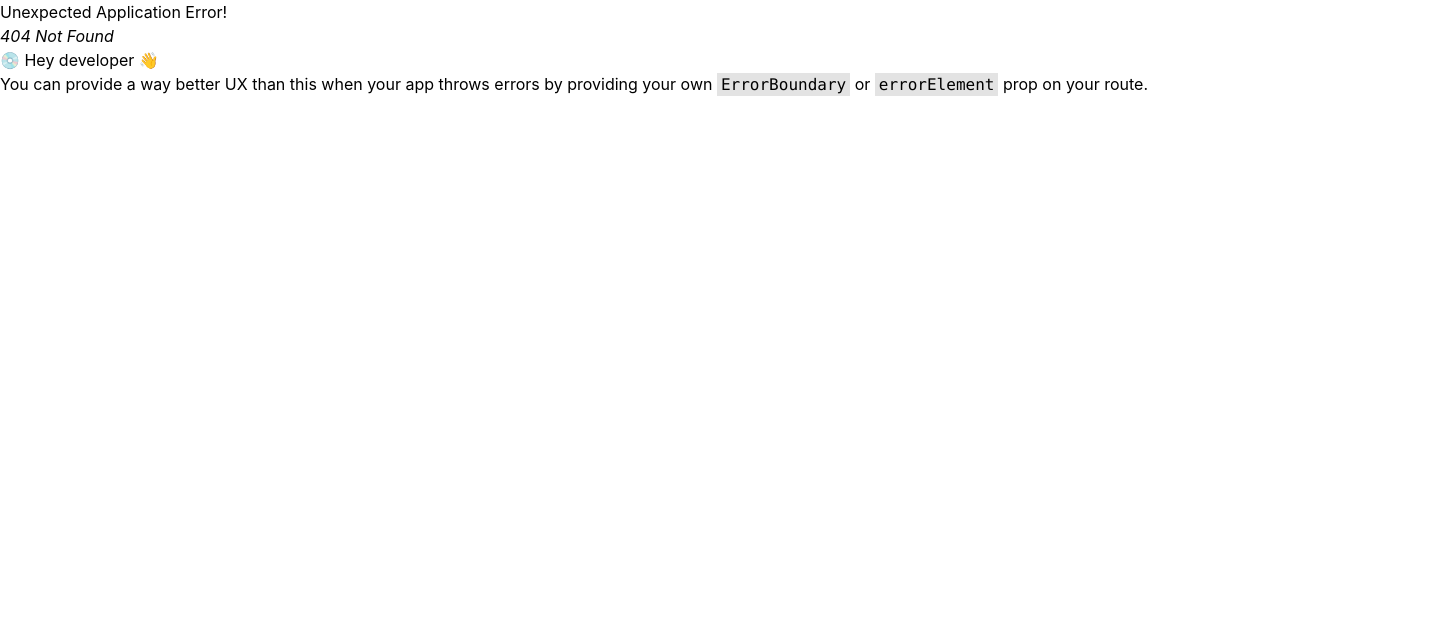
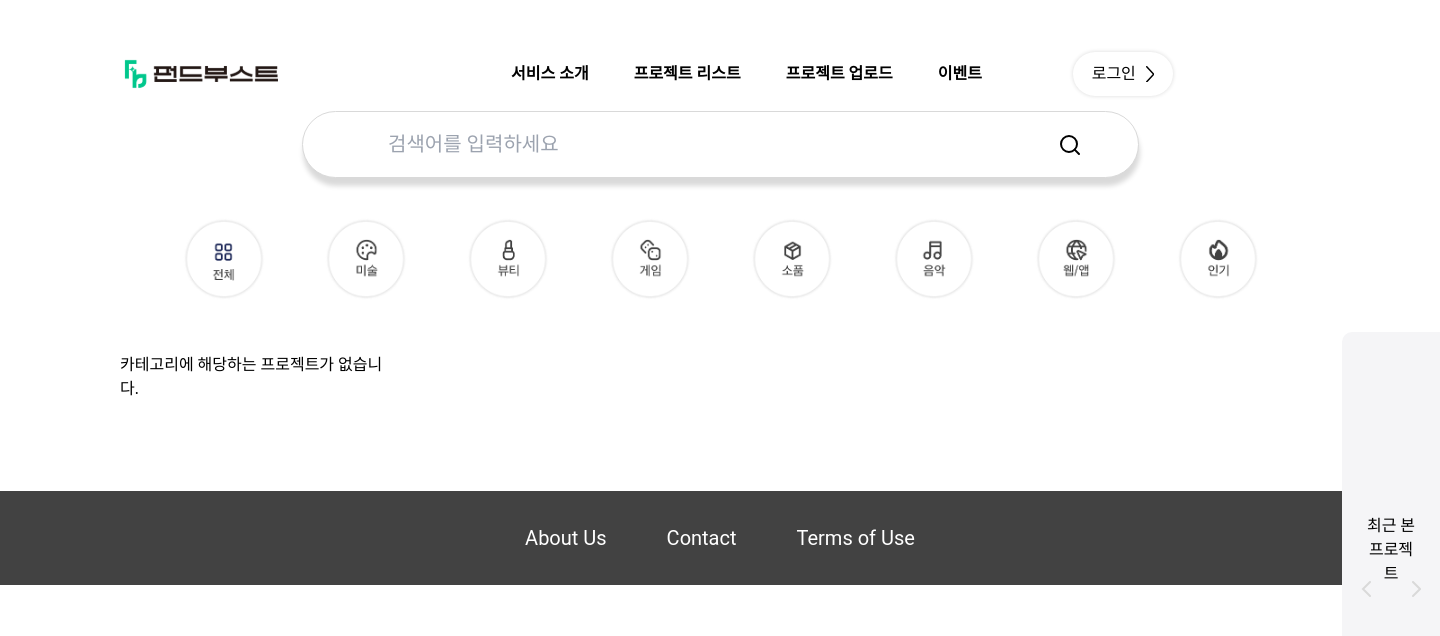
Before and after one commit to 9oormthon-univ/2024_DANPOONG_TEAM_38_FE, a React (Create React App) app: page /category in a window 1280 px wide. Before the commit this address had no page. Shown: the top 636 px of the page, 1440 px wide, since content can reach past the window. Built offline with nearby package versions, Linux system fonts and the light colour scheme; a web font is replaced by a local one.

Commit message:
메인 페이지 api 연동 완료

```diff
--- /dev/null
+++ b/src/apis/project/GetCategory.js
@@ -0,0 +1,15 @@
+import axios from "axios";
+
+const GetCategory = async (category) => {
+  try {
+    const response = await axios.get(
+      `${process.env.REACT_APP_API_URL}/api/project/category/${category}`
+    );
+    return response.data.result;
+  } catch (error) {
+    console.error("Failed to fetch projects by category:", error);
+    throw error;
+  }
+};
+
+export default GetCategory;
--- /dev/null
+++ b/src/apis/project/GetPopular.js
@@ -0,0 +1,15 @@
+import axios from "axios";
+
+const GetPopular = async () => {
+  try {
+    const response = await axios.get(
+      `${process.env.REACT_APP_API_URL}/api/project/popular`
+    );
+    return response.data.result;
+  } catch (error) {
+    console.error("Failed to fetch projects by category:", error);
+    throw error;
+  }
+};
+
+export default GetPopular;
--- a/src/page/main/Recent.jsx
+++ b/src/page/main/Recent.jsx
@@ -9,21 +9,14 @@ const Recent = () => {
   const [isNextActive, setIsNextActive] = useState(false); // ActiveNext 렌더링 상태
   const [isBackActive, setIsBackActive] = useState(false); // ActiveBack 렌더링 상태
 
-  // 총 이미지 배열
-  const images = [
-    "https://via.placeholder.com/84x105?text=Image+1",
-    "https://via.placeholder.com/84x105?text=Image+2",
-    "https://via.placeholder.com/84x105?text=Image+3",
-    "https://via.placeholder.com/84x105?text=Image+4",
-    "https://via.placeholder.com/84x105?text=Image+5",
-    "https://via.placeholder.com/84x105?text=Image+6",
-  ];
+  // localStorage에서 최근 이미지를 불러오기
+  const recentImages = JSON.parse(localStorage.getItem("recentImages")) || [];
 
   // 이미지 한 번에 3개씩 슬라이드
   const imagesPerPage = 3;
 
   const handleNext = () => {
-    if (currentIndex < images.length - imagesPerPage) {
+    if (currentIndex < recentImages.length - imagesPerPage) {
       setCurrentIndex(currentIndex + imagesPerPage);
       setIsNextActive(true);
       setIsBackActive(false);
@@ -42,8 +35,8 @@ const Recent = () => {
     <div className="recent-project-container">
       <div className="recent-project-title">최근 본 프로젝트</div>
       <div className="recent-project-imgs">
-        {/* 현재 인덱스부터 3개의 이미지를 슬라이드  추후 최근 본 이미지 연동 필요*/}
-        {images
+        {/* 현재 인덱스부터 3개의 이미지를 슬라이드 */}
+        {recentImages
           .slice(currentIndex, currentIndex + imagesPerPage)
           .map((src, index) => (
             <div
--- /dev/null
+++ b/src/page/main/components/category/CategoryList.jsx
@@ -0,0 +1,76 @@
+import React, { useEffect, useState } from "react";
+import { useLocation, useNavigate } from "react-router-dom";
+import Preview from "../projectmore/Preview";
+
+import Category from ".";
+
+import Recent from "../../Recent";
+
+import Search from "../Search";
+
+import GetProjectSearch from "../../../../apis/project/GetProjectSearch";
+const CategoryList = () => {
+  const { state } = useLocation(); // 카테고리와 프로젝트 리스트를 state로 받음
+  const [projects, setProjects] = useState(state?.projects || []); // 프로젝트 목록 상태
+  const [searchResults, setSearchResults] = useState([]); // 검색 결과 상태
+  const [keyword, setKeyword] = useState(state?.keyword || ""); // 검색어 상태
+  const navigate = useNavigate(); // 네비게이션 훅
+
+  // 컴포넌트 마운트 시, keyword를 받아서 검색 실행
+  useEffect(() => {
+    if (state?.keyword) {
+      setKeyword(state.keyword); // 키워드 상태 업데이트
+      handleSearchSubmit(state.keyword); // 새로운 키워드로 검색
+    }
+  }, [state?.keyword]);
+
+  const detailHandler = (project) => {
+    navigate("/detail", { state: { project } }); // 프로젝트 상세 페이지로 이동
+  };
+
+  const handleSearchSubmit = async (newKeyword) => {
+    if (newKeyword.trim().length > 0) {
+      try {
+        const data = await GetProjectSearch(newKeyword); // 새로운 검색어로 API 호출
+        setSearchResults(data.content); // 검색 결과 업데이트
+      } catch (err) {
+        console.error("검색 중 오류가 발생했습니다.", err);
+      }
+    }
+  };
+
+  return (
+    <div className="pj-list-container">
+      <Search
+        keyword={keyword}
+        setKeyword={setKeyword}
+        setSearchResults={setSearchResults} // 검색 결과 업데이트
+      />
+      <Category />
+      <Recent />
+      <div className="pj-list-main">
+        <div className="pj-preview-grid">
+          {projects.length > 0 ? (
+            projects.map((project, index) => (
+              <Preview
+                key={index}
+                title={project.mainTitle}
+                image={project.image}
+                category={project.category}
+                region={project.region}
+                progressPeriod={project.progressPeriod}
+                progressRate={project.progressRate}
+                achievedAmount={project.achievedAmount}
+                onClick={() => detailHandler(project)} // 상세 페이지로 이동
+              />
+            ))
+          ) : (
+            <div>카테고리에 해당하는 프로젝트가 없습니다.</div>
+          )}
+        </div>
+      </div>
+    </div>
+  );
+};
+
+export default CategoryList;
--- a/src/page/main/components/category/index.jsx
+++ b/src/page/main/components/category/index.jsx
@@ -12,39 +12,81 @@ import Region from "../../../../assets/component/category/region.png";
 import Web from "../../../../assets/component/category/web.png";
 import { useNavigate } from "react-router-dom";
 
+import GetCategory from "../../../../apis/project/GetCategory";
+import GetPopular from "../../../../apis/project/GetPopular";
+
 const categoryIcons = [
-  { id: "all", src: All, path: "/all" },
-  { id: "art", src: Art, path: "/art" },
-  { id: "beauty", src: Beauty, path: "/beauty" },
-  { id: "business", src: Business, path: "/business" },
-  { id: "game", src: gameImage, path: "/game" },
-  { id: "item", src: Item, path: "/item" },
-  { id: "music", src: Music, path: "/music" },
-  { id: "popular", src: Popular, path: "/popular" },
-  { id: "region", src: Region, path: "/region" },
-  { id: "web", src: Web, path: "/web" },
+  // { id: "all", src: All, path: "/list" },
+  { id: "ART", src: Art, path: "/category" },
+  { id: "BEAUTY", src: Beauty, path: "/category" },
+  // { id: "business", src: Business, path: "/category" },
+  { id: "GAME", src: gameImage, path: "/category" },
+  { id: "ACCESSORY", src: Item, path: "/category" },
+  { id: "MUSIC", src: Music, path: "/category" },
+  // { id: "popular", src: Popular, path: "/category" },
+  // { id: "ACCESSORY", src: Region, path: "/category" },
+  { id: "WEB_APP", src: Web, path: "/category" },
 ];
 
 const Category = () => {
   const navigate = useNavigate();
 
   // 카테고리 분류 작업 후 각 페이지 작업 필요 -> 리엑트 쿼리 쓸까 생각중
-  const categoryHandler = (path) => {
-    navigate(path);
+
+  const categoryHandler = async (category) => {
+    try {
+      const cate = category.id;
+
+      const response = await GetCategory(cate); // GetCategory 함수 호출
+      navigate("/category", {
+        state: { projects: response }, // 상태로 카테고리와 프로젝트 목록 전달
+      });
+      console.log("확인", response);
+    } catch (error) {
+      console.error("API 호출 중 오류가 발생했습니다.", error);
+    }
+  };
+  const popularHandler = async () => {
+    try {
+      const popular = await GetPopular();
+
+      navigate("/category", {
+        state: { projects: popular }, // 상태로 카테고리와 프로젝트 목록 전달
+      });
+      console.log("확인", popular);
+    } catch (error) {
+      console.error("API 호출 중 오류가 발생했습니다.", error);
+    }
   };
 
   return (
     <div className="category-container">
       <div className="category-container-box">
+        <div className="category-btn" onClick={() => navigate("/list")}>
+          <img src={All} width="82" height="82" />
+        </div>
         {categoryIcons.map((item) => (
           <div
             key={item.id}
             className="category-btn"
-            onClick={() => categoryHandler(item.path)}
+            onClick={() => categoryHandler(item)}
           >
             <img src={item.src} alt={item.id} width="82" height="82" />
           </div>
         ))}
+        {/* 전체 지역이랑 기업 관련 카테고리가 없음 */}
+        {/* <div className="category-btn" >
+          <img src={Business} width="82" height="82" />
+        </div> */}
+        <div className="category-btn" onClick={popularHandler}>
+          <img src={Popular} width="82" height="82" onClick={popularHandler} />
+        </div>
+        {/* <div
+          className="category-btn"
+          // onClick={() => categoryHandler(item)}
+        >
+          <img src={Region} width="82" height="82" />
+        </div> */}
       </div>
     </div>
   );
--- a/src/page/main/components/projectmore/Preview.jsx
+++ b/src/page/main/components/projectmore/Preview.jsx
@@ -10,8 +10,22 @@ const Preview = ({
   achievedAmount,
   onClick,
 }) => {
+  const handleClick = () => {
+    // 클릭 시 이미지 정보를 localStorage에 저장
+    const recentImages = JSON.parse(localStorage.getItem("recentImages")) || [];
+    if (!recentImages.includes(image)) {
+      recentImages.unshift(image); // 새로 클릭된 이미지를 맨 앞에 추가
+      if (recentImages.length > 3) {
+        recentImages.pop(); // 최대 3개까지만 저장
+      }
+      localStorage.setItem("recentImages", JSON.stringify(recentImages)); // localStorage에 저장
+    }
+
+    onClick(); // 부모 컴포넌트의 onClick 호출
+  };
+
   return (
-    <div className="preview-container" onClick={onClick}>
+    <div className="preview-container" onClick={handleClick}>
       {/* 이미지 URL을 <img> 태그로 표시 */}
       <div className="preview-img-container">
         <div className="preview-img-region">{region}</div>
@@ -21,7 +35,6 @@ const Preview = ({
         <div className="preview-content-title-container">
           <div className="preview-content-title">
             {title}
-
             <div className="preview-content-day">{progressPeriod}</div>
           </div>
           <div className="preview-content-icon">{category}</div>
@@ -36,5 +49,4 @@ const Preview = ({
     </div>
   );
 };
-
 export default Preview;
--- a/src/page/main/components/projectmore/index.jsx
+++ b/src/page/main/components/projectmore/index.jsx
@@ -4,14 +4,15 @@ import { useNavigate } from "react-router-dom";
 import Preview from "./Preview";
 import GetNewProject from "../../../../apis/project/GetNewProject";
 
-const ProjectMore = () => {
+const ProjectMore = ({ setRecentImage }) => {
+  // setRecentImage props 추가
   const navigate = useNavigate();
-  const [newProjects, setNewProjects] = useState([]); // 초기값을 빈 배열로 설정
+  const [newProjects, setNewProjects] = useState([]);
 
   const fetchNewProject = async () => {
     try {
       const newProject = await GetNewProject();
-      setNewProjects(newProject.result); // 'result'를 사용하여 프로젝트 데이터를 설정
+      setNewProjects(newProject.result);
     } catch (error) {
       console.error("프로젝트 수 조회 실패:", error);
     }
@@ -19,28 +20,24 @@ const ProjectMore = () => {
 
   useEffect(() => {
     fetchNewProject();
-  }, []); // 의존성 배열에 빈 배열을 넣어 컴포넌트가 마운트될 때 한 번만 실행되게 함
+  }, []);
 
   const detailHandler = (project) => {
-    // 프로젝트 상세페이지로 이동하며, 해당 프로젝트 정보 전달
     navigate("/detail", { state: { project } });
   };
 
   return (
     <div className="more-container">
       <div className="more-container-box">
-        {/* 프로젝트 더보기 눌렀을때 프로젝트 페이지랑 연동 필요 */}
-        {/* 신규 등록 조회 API 연동*/}
         <MoreDetail
           title={"What's up"}
           content={
             "신규 등록된 프로젝트를 확인하고, 원하는 프로젝트에 후원해보세요!"
           }
           btn={"프로젝트 더보기"}
-          onClick={() => navigate("/list")} // 프로젝트 더보기 버튼 클릭 시 /list로 이동
+          onClick={() => navigate("/list")}
         />
         <div className="more-preview-container">
-          {/* newProjects가 존재하는 경우만 렌더링 */}
           {newProjects.length > 0 ? (
             newProjects.map((project) => (
               <Preview
@@ -52,11 +49,14 @@ const ProjectMore = () => {
                 progressPeriod={project.progressPeriod}
                 progressRate={project.progressRate}
                 achievedAmount={project.achievedAmount}
-                onClick={() => detailHandler(project)} // 클릭 시 해당 프로젝트 정보 넘기기
+                onClick={() => {
+                  detailHandler(project);
+                  setRecentImage(project.image); // 이미지 클릭 시 최근 본 이미지 상태 변경
+                }}
               />
             ))
           ) : (
-            <p>프로젝트가 없습니다.</p> // 데이터가 없을 경우 표시
+            <p>프로젝트가 없습니다.</p>
           )}
         </div>
       </div>
--- a/src/page/main/index.jsx
+++ b/src/page/main/index.jsx
@@ -1,4 +1,4 @@
-import React from "react";
+import React, { useState } from "react";
 import { Outlet } from "react-router-dom";
 import Search from "./components/Search";
 import Summation from "./components/summation";
@@ -8,15 +8,18 @@ import CompanyRank from "./components/companyrank";
 import Welcome from "./components/detail/Welcome";
 import Upload from "./components/detail/Upload";
 import Recent from "./Recent";
+
 const Main = () => {
+  const [recentImage, setRecentImage] = useState(""); // 최근 본 이미지 상태 관리
+
   return (
     <div className="main-container">
       <Outlet />
-      <Recent />
+      <Recent recentImage={recentImage} />
       <Search />
       <Summation />
       <Category />
-      <ProjectMore />
+      <ProjectMore setRecentImage={setRecentImage} />
       <CompanyRank />
       <Welcome />
       <Upload />
--- a/src/router/Index.js
+++ b/src/router/Index.js
@@ -21,6 +21,9 @@ const Introduction = lazy(() => import("../page/introduction"));
 const Event = lazy(() => import("../page/showevent"));
 const List = lazy(() => import("../page/project/list"));
 const Search = lazy(() => import("../page/project/list/SearchList"));
+const CategoryList = lazy(() =>
+  import("../page/main/components/category/CategoryList")
+);
 const Upload = lazy(() => import("../page/project/upload"));
 const Detail = lazy(() => import("../page/project/detail"));
 const Boost = lazy(() => import("../page/project/boost"));
@@ -126,6 +129,14 @@ const router = createBrowserRouter([
         ),
       },
       {
+        path: "category",
+        element: (
+          <Suspense fallback={<Loading />}>
+            <CategoryList />
+          </Suspense>
+        ),
+      },
+      {
         path: "detail",
         element: (
           <Suspense fallback={<Loading />}>
--- a/src/scss/components/main/_category.scss
+++ b/src/scss/components/main/_category.scss
@@ -9,8 +9,9 @@
   .category-container-box {
     width: 1342px;
     display: flex;
-    margin-left: 112px;
-    gap: 44px;
+    margin-left: 50px;
+    justify-content: center;
+    gap: 60px;
     .category-btn {
     }
   }
```
